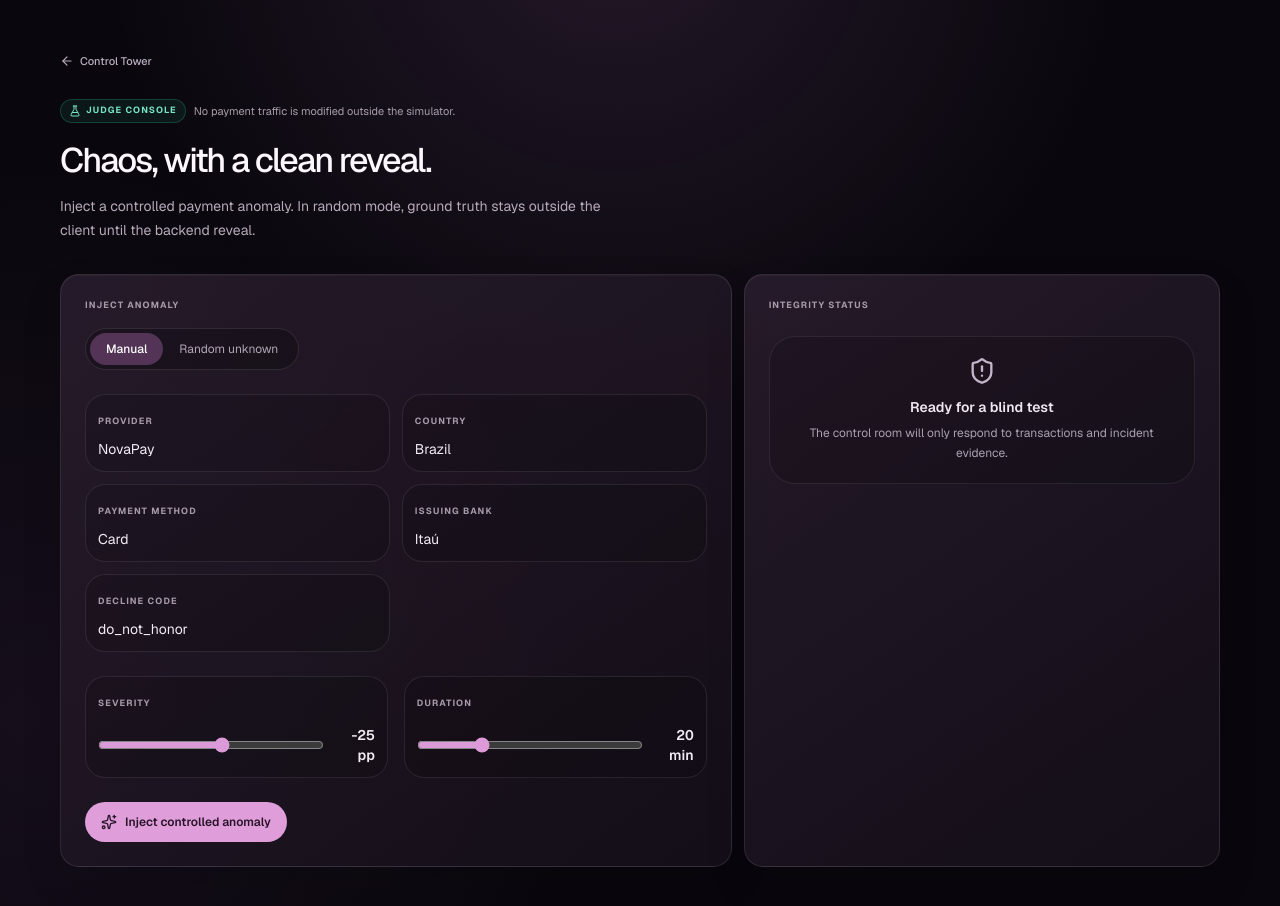
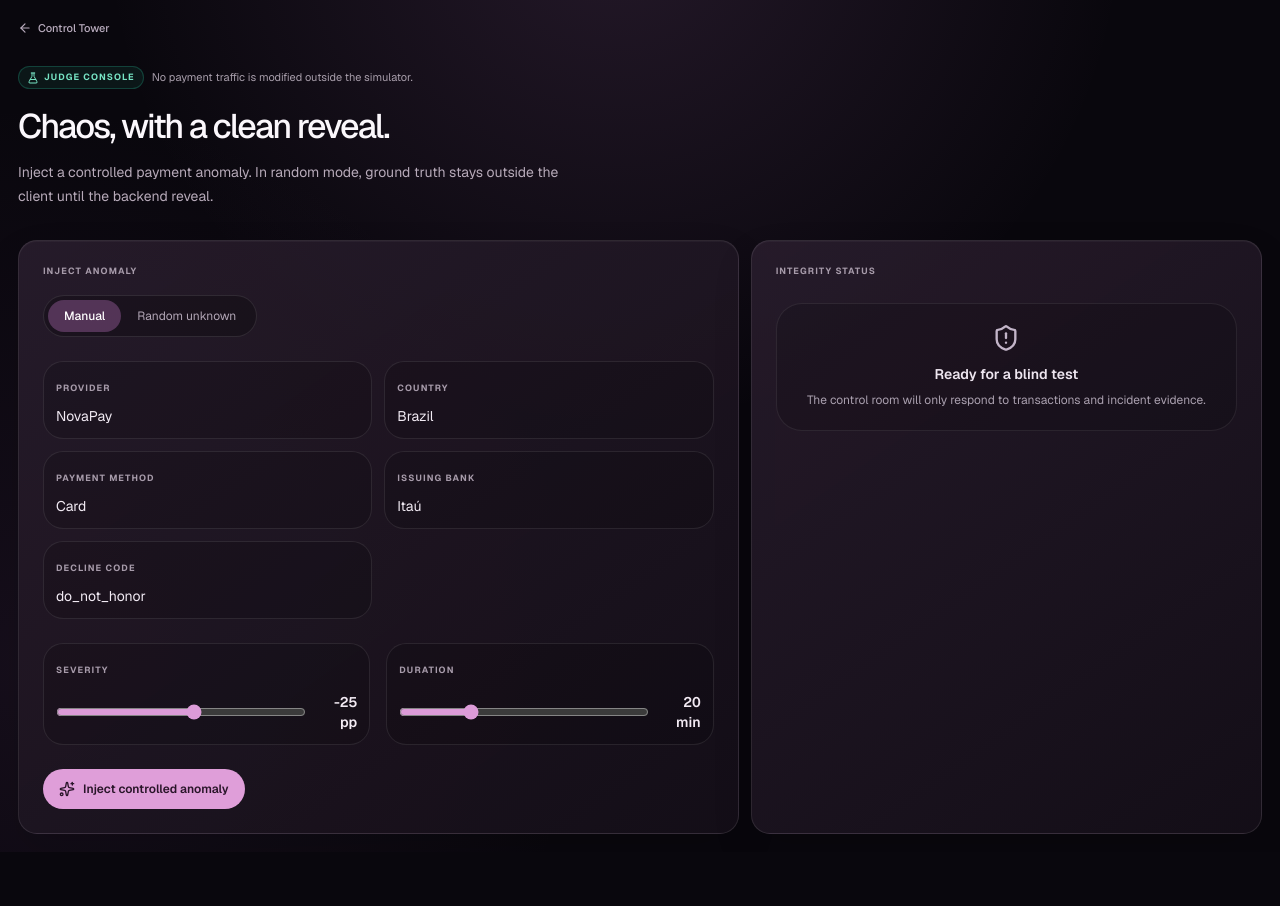
Before and after one commit to lcaminoa/NextWave_gillbates, a Next.js app in the folder apps/web/: page /chaos in a window 1280 px wide. Shown: the top 906 px of the page. After the commit the page ends 852 px from the top, so only its background shows below. Built offline with nearby package versions, Linux system fonts and the light colour scheme.

Commit message:
feat(web): expand control room layout

```diff
--- a/apps/web/app/globals.css
+++ b/apps/web/app/globals.css
@@ -149,14 +149,15 @@ a {
 
 .control-canvas {
   min-height: 100vh;
-  padding: clamp(14px, 4vw, 62px);
+  padding: clamp(12px, 1.4vw, 28px);
   color: #f7f1f8;
 }
 
 .control-shell {
   display: grid;
-  min-height: calc(100vh - clamp(28px, 8vw, 124px));
-  max-width: 1600px;
+  width: 100%;
+  min-height: calc(100vh - clamp(24px, 2.8vw, 56px));
+  max-width: none;
   grid-template-columns: 216px minmax(0, 1fr);
   margin: 0 auto;
   overflow: hidden;
@@ -182,7 +183,7 @@ a {
 
 .control-main {
   min-width: 0;
-  padding: clamp(24px, 3.5vw, 48px);
+  padding: clamp(24px, 2.2vw, 40px);
   background:
     radial-gradient(circle at 42% 0%, rgba(220, 159, 222, 0.085), transparent 25rem),
     linear-gradient(125deg, rgba(37, 25, 40, 0.68), rgba(22, 15, 25, 0.58));
@@ -856,11 +857,11 @@ a {
 }
 
 .presentation-mode .control-shell {
-  max-width: 1800px;
+  max-width: none;
 }
 
 .presentation-mode .control-main {
-  padding: clamp(28px, 4vw, 58px);
+  padding: clamp(28px, 2.6vw, 48px);
 }
 
 @media (max-width: 1100px) {
--- a/apps/web/components/chaos/chaos-console.tsx
+++ b/apps/web/components/chaos/chaos-console.tsx
@@ -46,7 +46,7 @@ export function ChaosConsole() {
 
   return (
     <div className="control-canvas">
-      <main className="mx-auto max-w-[1160px]">
+      <main className="mx-auto w-full max-w-none">
         <header>
           <Link href="/" className="inline-flex items-center gap-1.5 text-[11px] font-medium text-[#b9acbe] hover:text-white">
             <ArrowLeft className="size-3.5" /> Control Tower
--- a/apps/web/components/incidents/incident-detail.tsx
+++ b/apps/web/components/incidents/incident-detail.tsx
@@ -232,7 +232,7 @@ export function IncidentDetail({ incidentId }: { incidentId: string }) {
 
   return (
     <div className="control-canvas incident-canvas">
-      <main className="mx-auto max-w-[1400px]">
+      <main className="mx-auto w-full max-w-none">
         <header className="incident-hero">
           <div className="relative z-10">
             <Link href="/" className="inline-flex items-center gap-1.5 text-[11px] font-medium text-[#bdb1c1] transition hover:text-white">
```
